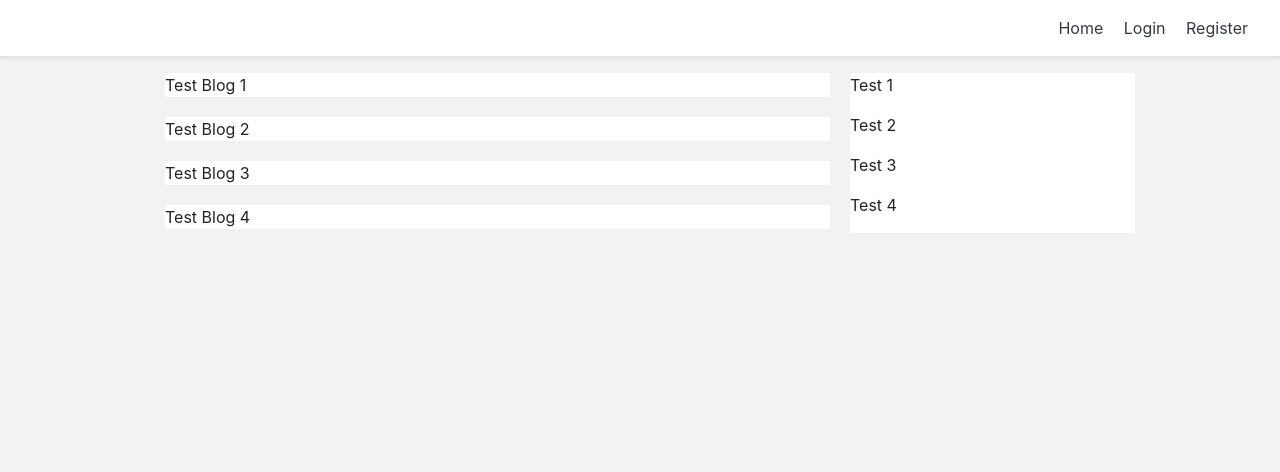
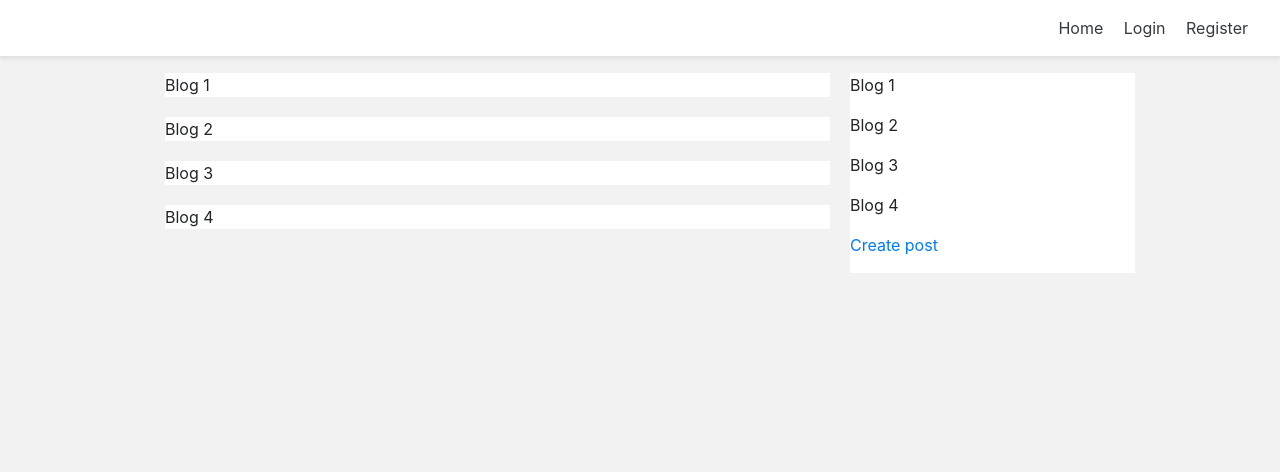
Before and after one commit to hashimTahir/Python-Django-Playground, a Django app: page / in a window 1280 px wide. Shown: the top 472 px of the page. Run offline with Django 3.2, Linux system fonts and the light colour scheme; some libraries are stand-ins or nearby versions.

Commit message:
Blog setup completed for blog itself. urls added and initilal blog html. compled.

```diff
--- /dev/null
+++ b/blog/urls.py
@@ -0,0 +1,12 @@
+from django.urls import path
+from blog.views import (
+    create_blog_view,
+)
+
+# whenever an app is created which has its own urls, app_name
+# parameter must be added. apps urls, required by django
+app_name = 'blog'
+
+urlpatterns = [
+    path('create', create_blog_view, name="create"),
+]
--- a/blog/views.py
+++ b/blog/views.py
@@ -1,3 +1,6 @@
 from django.shortcuts import render
+from blog.models import BlogPost
 
-# Create your views here.
+
+def create_blog_view(request):
+    return render(request, "blog/create_blog.html", {})
--- a/hsite/urls.py
+++ b/hsite/urls.py
@@ -14,7 +14,7 @@ Including another URLconf
     2. Add a URL to urlpatterns:  path('blog/', include('blog.urls'))
 """
 from django.contrib import admin
-from django.urls import path
+from django.urls import path,include
 from django.contrib.auth import views as auth_views
 from django.conf.urls.static import static
 from django.conf import settings
@@ -36,6 +36,7 @@ urlpatterns = [
     path('login/', login_view, name="login"),
     path('account/', account_view, name="account"),
     path('', home_screen_view, name="home"),
+    path('blog/', include('blog.urls'), name='blog'),
 
 
     path('password_change/done/', auth_views.PasswordChangeDoneView.as_view
--- a/personal/templates/personal/home.html
+++ b/personal/templates/personal/home.html
@@ -40,47 +40,49 @@
 <div class="container">
     <div class="row">
 
-        <!-- Top bar -->
+        <!-- Top  bar -->
         <div class="create-post-bar d-lg-none col-lg-7 offset-lg-1">
+            <p><a href="{% url 'blog:create' %}">Create blog post</a></p>
         </div>
-        <!-- end bar -->
+        <!-- end Top  bar -->
 
 
-        <!-- blogs  -->
+        <!-- blog feed -->
         <div class="left-column col-lg-7 offset-lg-1">
 
             <div class="blog-post-container">
-                <p>Test Blog 1</p>
+                <p>Blog 1</p>
             </div>
 
             <div class="blog-post-container">
-                <p>Test Blog 2</p>
+                <p>Blog 2</p>
             </div>
 
             <div class="blog-post-container">
-                <p>Test Blog 3</p>
+                <p>Blog 3</p>
             </div>
 
             <div class="blog-post-container">
-                <p>Test Blog 4</p>
+                <p>Blog 4</p>
             </div>
 
         </div>
         <!-- end blog feed -->
 
 
-        <!-- Right 'create post' column  -->
-        <div class="right-column col-lg-3 d-lg-flex d-none flex-column">
+        <!-- Right 'create blog post' column  -->
+        <div class="right-column col-lg-3 d-lg-flex d-none flex-column" >
 
             <div class="create-post-bar">
-                <p>Test 1</p>
-                <p>Test 2</p>
-                <p>Test 3</p>
-                <p>Test 4</p>
+                <p>Blog 1</p>
+                <p>Blog 2</p>
+                <p>Blog 3</p>
+                <p>Blog 4</p>
+                <p><a href="{% url 'blog:create' %}">Create post</a></p>
             </div>
 
         </div>
-        <!-- end Right 'create post' column  -->
+        <!-- end Right 'create blog post' column  -->
 
     </div>
 </div>
```
Also changed, not shown: blog/templates/blog/create_blog.html (added, +7 -0 lines).
